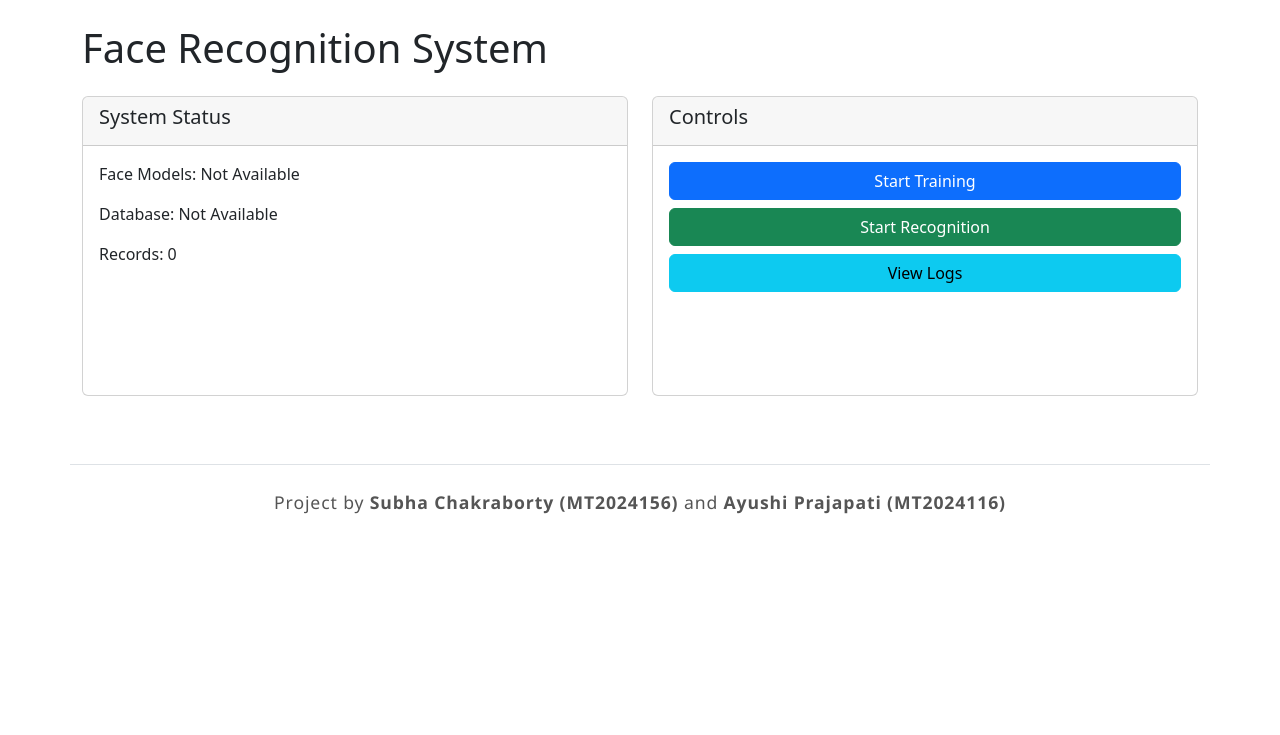
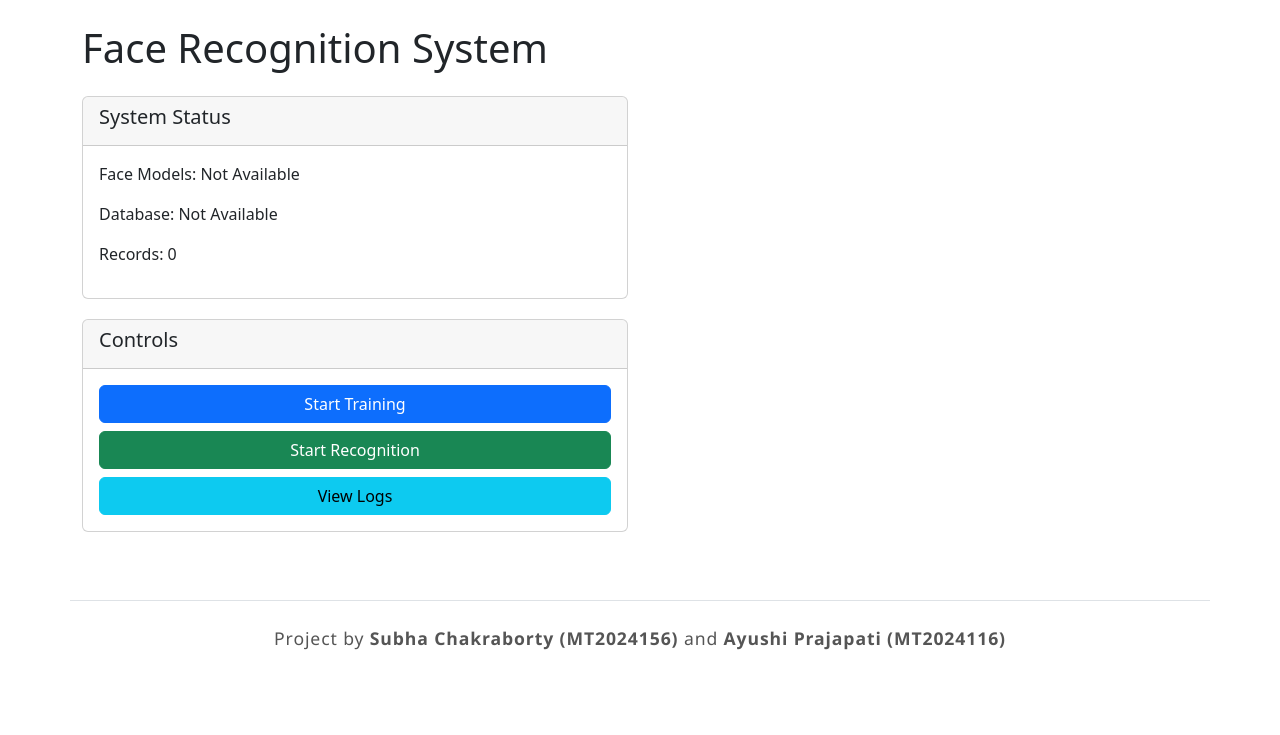
Before and after one commit to substobeme/spe_project, a Flask app: page / in a window 1280 px wide. Shown: the top 735 px of the page. Run offline with Flask 2, Linux system fonts and the light colour scheme; some libraries are stand-ins or nearby versions.

Commit message:
Update index.html

```diff
--- a/templates/index.html
+++ b/templates/index.html
@@ -6,10 +6,17 @@
     <title>Face Recognition System</title>
     <link rel="stylesheet" href="https://cdnjs.cloudflare.com/ajax/libs/bootstrap/5.2.3/css/bootstrap.min.css" />
     <style>
-        .card {
-            margin-bottom: 20px;
-            min-height: 300px;
+        .container > .row {
+        display: flex;
+        flex-direction: column;
+        height: 80vh;
+        gap: 20px;
+         }
+
+       .card {
+       flex-grow: 1;  /* make both cards expand equally */
         }
+
         .footer-text {
          font-size: 1.1rem;
          font-weight: 500;
```
